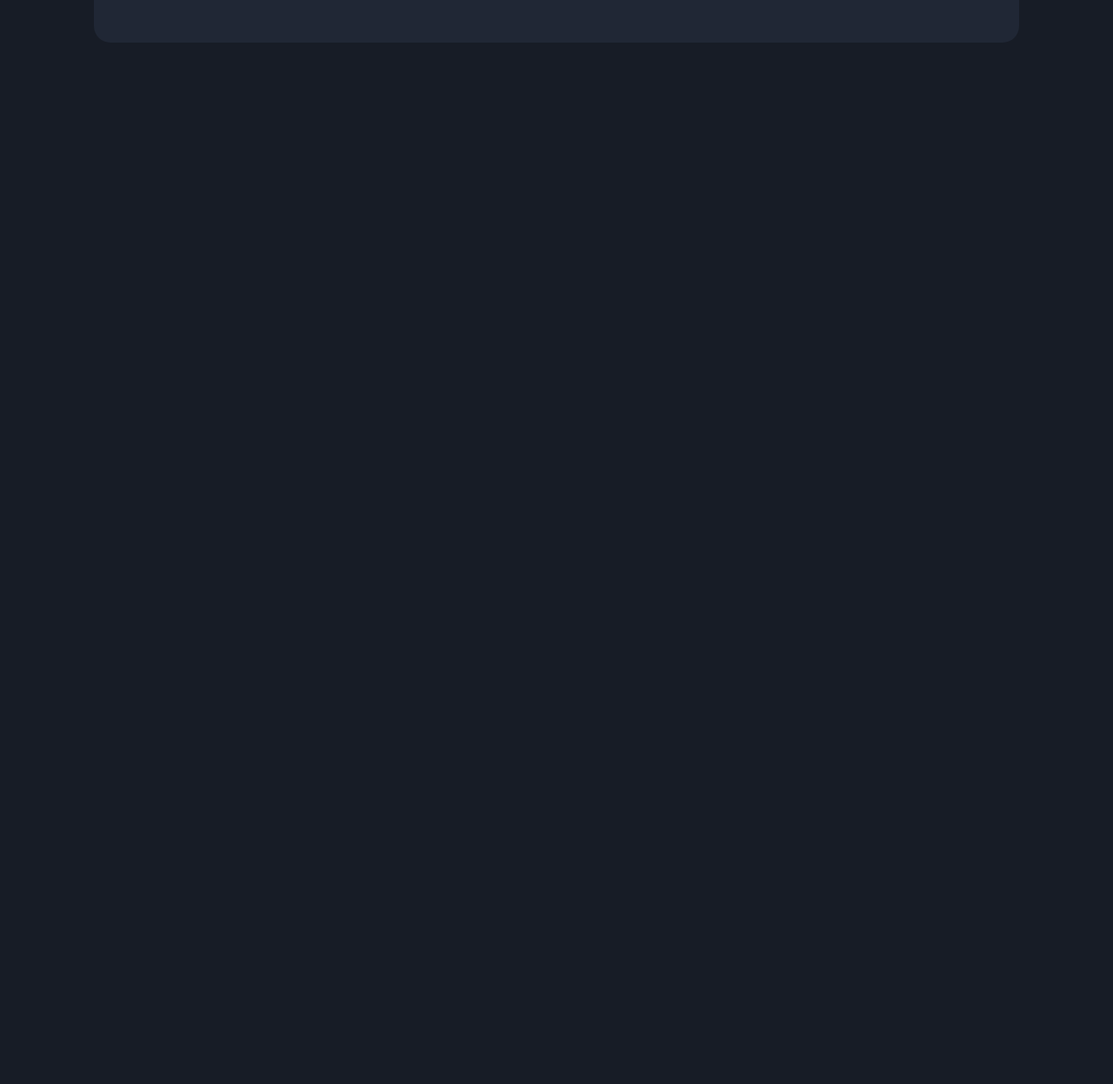
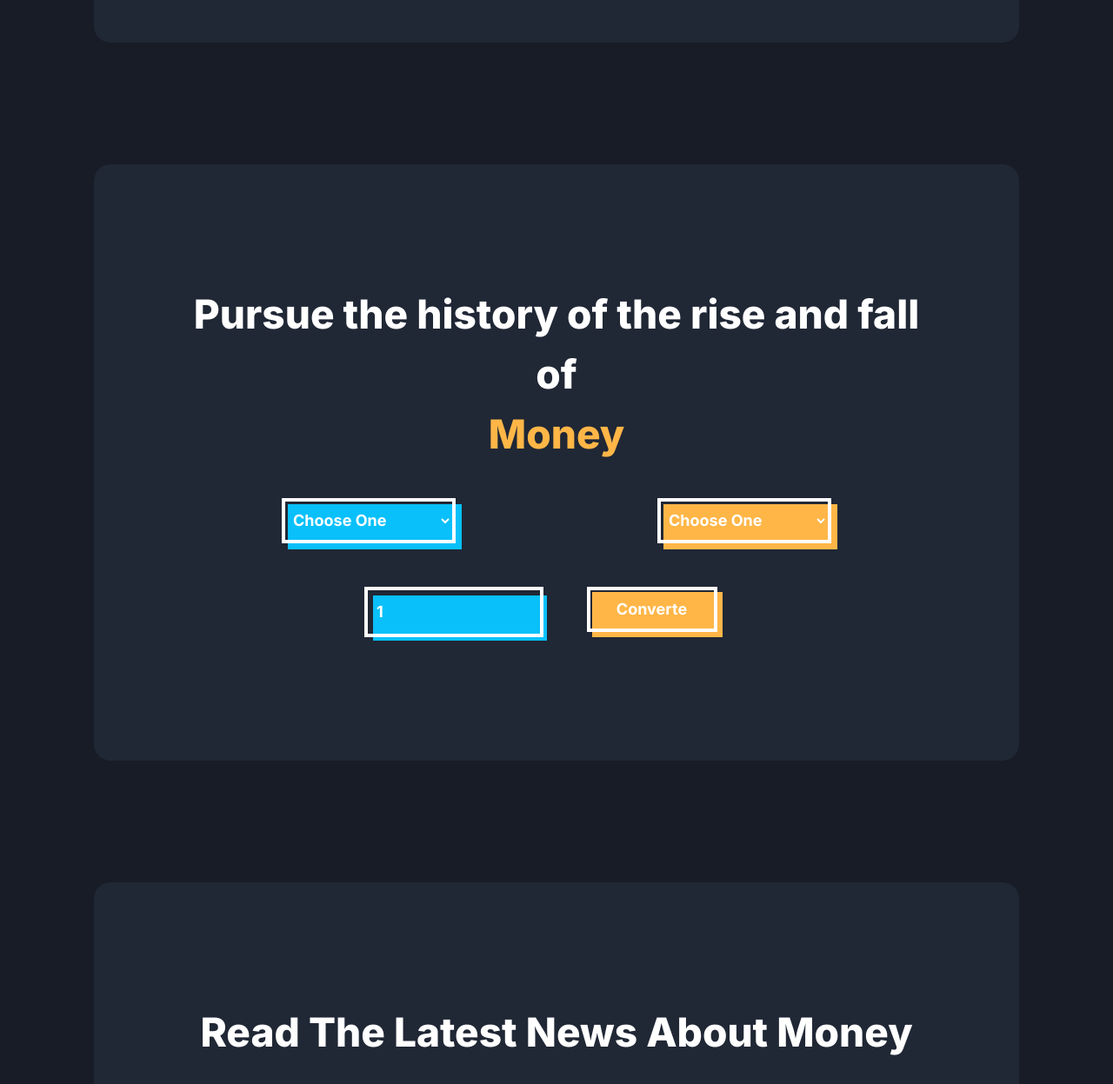
Before and after one commit to Stre10k-2k/Course_convert, a plain HTML site: page index.html in a window 1280 px wide. Shown: the part 653-1900 px from the top of the page at 87% size. Before the commit the page ends 800 px from the top, so only its background shows below. Drawn offline with Linux system fonts and the light colour scheme; no server answers.

Commit message:
convert end

```diff
--- a/index.html
+++ b/index.html
@@ -56,7 +56,46 @@
         </section>
     </header>
     <main>
-        <section></section>
+        <section class="convert">
+            <div class="convert_container">
+                <h1 class="convert_title">Pursue the history of the rise and fall of <br> <span class="yellow_word">Money</span></h1>
+                <div class="converte_function">
+                    <div class="choose_gap">
+                        <select id="fromselect" class="select">
+                            <option value="#">Choose One</option>
+                        </select>
+                        <div class="bg_color"></div>
+                    </div>
+                    <div class="choose_gap">
+                        <select id="toselect" class="select">
+                            <option value="#">Choose One</option>
+                        </select>
+                        <div class="bg_color yellow"></div>
+                    </div>
+                </div>
+                <div class="input_btn_convert">
+                    <div class="input_container">
+                        <input type="number" id="input" class="input" value="1">
+                        <div class="background_input"></div>
+                    </div>
+                    <div class="convertbtn_contain">
+                        <button class="convertbtn" id="convertbtn">Converte</button>
+                        <div class="convertbtn_bg"></div>
+                    </div>
+                </div>
+                <p class="result" id="result"></p>
+            </div>
+        </section>
+        <section class="news">
+            <h1 class="news_header">Read The Latest News About Money</h1>
+            <ul>
+                <li class="news_item">
+                    <img class="news_img" src="" alt="">
+                    <h2 class="news_headline"></h2>
+                    <p class="news_underline"></p>
+                </li>
+            </ul>
+        </section>
     </main>
     <footer>
 
--- a/script.js
+++ b/script.js
@@ -0,0 +1,62 @@
+const fromSelect = document.getElementById("fromselect");
+const toSelect = document.getElementById("toselect");
+const convertBtn = document.getElementById("convertbtn");
+const valueInput = document.getElementById("input");
+const result = document.getElementById("result");
+const url = `https://open.er-api.com/v6/latest/USD`;
+
+async function addOptions() {
+    try {
+        const res = await fetch(url);
+        const data = await res.json();
+        const codes = Object.keys(data.rates).sort();
+
+        if(!data){
+            alert(`There's an Error: ${error}`);
+            return;
+        }
+
+        for (const c of codes){
+            fromSelect.add(new Option(c, c));
+            toSelect.add(new Option(c, c));
+        }
+
+    } catch (error) {
+        alert(`There's an Error: ${error}`);
+    }
+}
+addOptions();
+
+convertBtn.onclick = async function() {
+
+    const summ = parseFloat(valueInput.value) || 1;
+    const fromValue = fromSelect.value;
+    const toValue = toSelect.value;
+    const convertUrl = `https://open.er-api.com/v6/latest/${encodeURIComponent(fromValue)}`;
+
+    if(toValue === "#" || fromValue === "#"){
+        result.textContent = `Choose currency`;
+        return
+    }
+
+    const res = await fetch(convertUrl);
+    const data = await res.json();
+
+    if(toValue === fromValue){
+        result.textContent = `You Choose the same currency`;
+        return
+    }
+
+    try {
+
+        const res = await fetch(convertUrl);
+        const data = await res.json();
+
+        const converting = (summ * data.rates[toValue]);
+
+        result.textContent = `${converting}`
+
+    } catch (error) {
+        alert(`There's an Error: ${error}`);
+    }
+}
--- a/styles/style.css
+++ b/styles/style.css
@@ -129,12 +129,150 @@ header{
     z-index: 1;
 }
 .yellow{
-    background-color: #FFB647;
+    background-color: #FFB647 !important;
 }
 .header_btn:hover{
     cursor: pointer;
 }
-.header_custom_button:hover .background_btn{
+.header_custom_button:active .background_btn{
     top: 0px;
     left: 0px;
+    transition-duration: 100ms;
 }
+.convert{
+    background-color: rgba(32, 39, 53, 1);
+    height: 486px;
+    border-radius: 19px;
+    margin: 20px 100px;
+    padding: 100px;
+    margin-top: 140px;
+}
+.convert_title{
+    text-align: center;
+    font-size: 46px;
+    font-weight: 800;
+    line-height: 1.5;
+}
+.yellow_word{
+    color: #FFB647;
+}
+.converte_function{
+    display: flex;
+    justify-content: space-around;
+}
+.choose_gap{
+    position: relative;
+}
+option{
+    color: white;
+    font-size: 18px;
+    font-weight: 700;
+    background-color: black;
+}
+.select{
+    color: white;
+    font-size: 18px;
+    font-weight: 700;
+    width: 200px;
+    height: 52px;
+    border: white solid 4px;
+    z-index: 2;
+    position: relative;
+    padding-left: 5px;
+}
+.bg_color{
+    background-color: #09C0FA;
+    width: 200px;
+    height: 52px;
+    z-index: 1;
+    position: absolute;
+    top: 7px;
+    left: 7px;
+}
+.choose_gap:active .bg_color{
+    top: 0px;
+    left: 0px;
+    transition-duration: 100ms;
+}
+.select:hover{
+    cursor: pointer;
+}
+.input_btn_convert{
+    margin: 50px 211px;
+    display: flex;
+}
+.input_container{
+    position: relative;
+    justify-self: center;
+}
+.input{
+    color: white;
+    font-size: 18px;
+    font-weight: 700;
+    width: 186px;
+    height: 48px;
+    border: white solid 4px;
+    z-index: 2;
+    position: relative;
+    padding-left: 10px;
+}
+.background_input{
+    background-color: #09C0FA;
+    width: 200px;
+    height: 52px;
+    z-index: 1;
+    position: absolute;
+    top: 10px;
+    left: 10px;
+}
+.convertbtn_contain{
+    margin-left: 50px;
+    position: relative;
+}
+.convertbtn{
+    color: white;
+    font-size: 18px;
+    font-weight: 700;
+    width: 150px;
+    height: 52px;
+    border: white solid 4px;
+    z-index: 2;
+    position: relative;
+    padding-left: 5px;
+}
+.convertbtn_bg{
+    background-color: #FFB647;
+    width: 150px;
+    height: 52px;
+    z-index: 1;
+    position: absolute;
+    top: 6px;
+    left: 6px;
+}
+.convertbtn_contain:active .convertbtn_bg{
+    top: 0px;
+    left: 0px;
+    transition-duration: 100ms;
+}
+.convertbtn:hover{
+    cursor: pointer;
+}
+.result{
+    margin-left: 220px;
+    font-size: 20px;
+    font-weight: 700;
+}
+.news{
+    background-color: rgba(32, 39, 53, 1);
+    height: 486px;
+    border-radius: 19px;
+    margin: 20px 100px;
+    padding: 100px;
+    margin-top: 140px;
+}
+.news_header{
+    text-align: center;
+    font-size: 46px;
+    font-weight: 800;
+    line-height: 1.5;
+}
```
